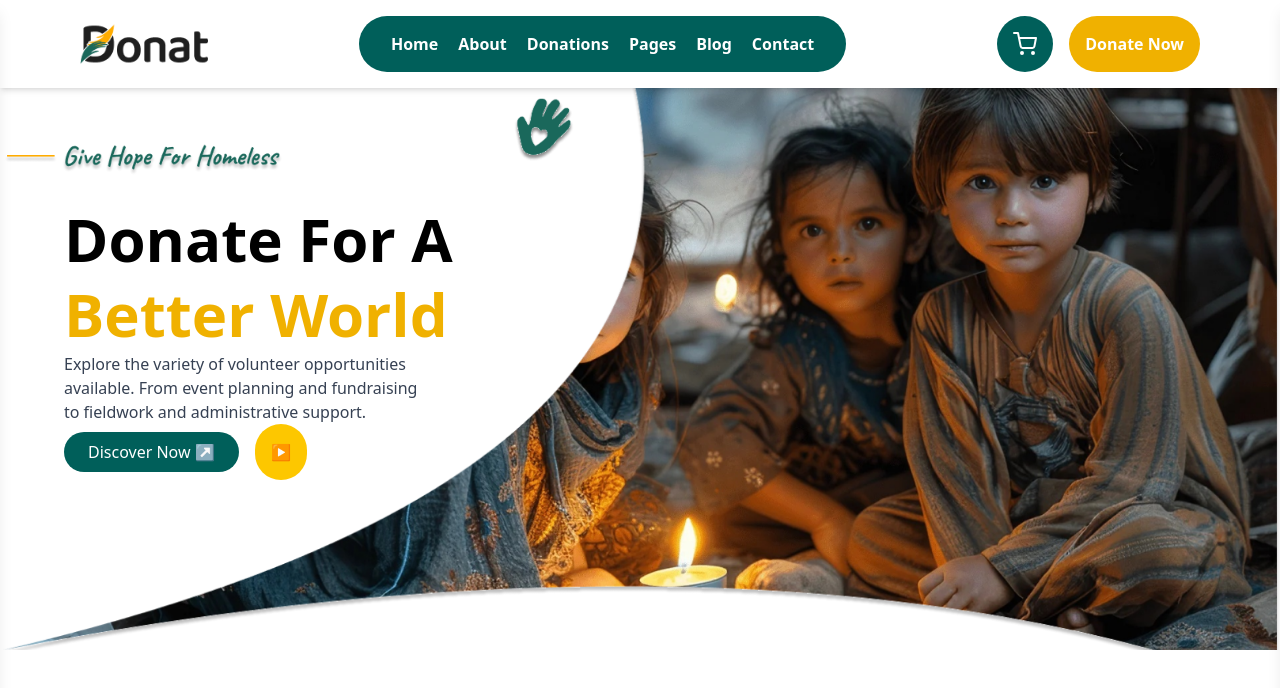
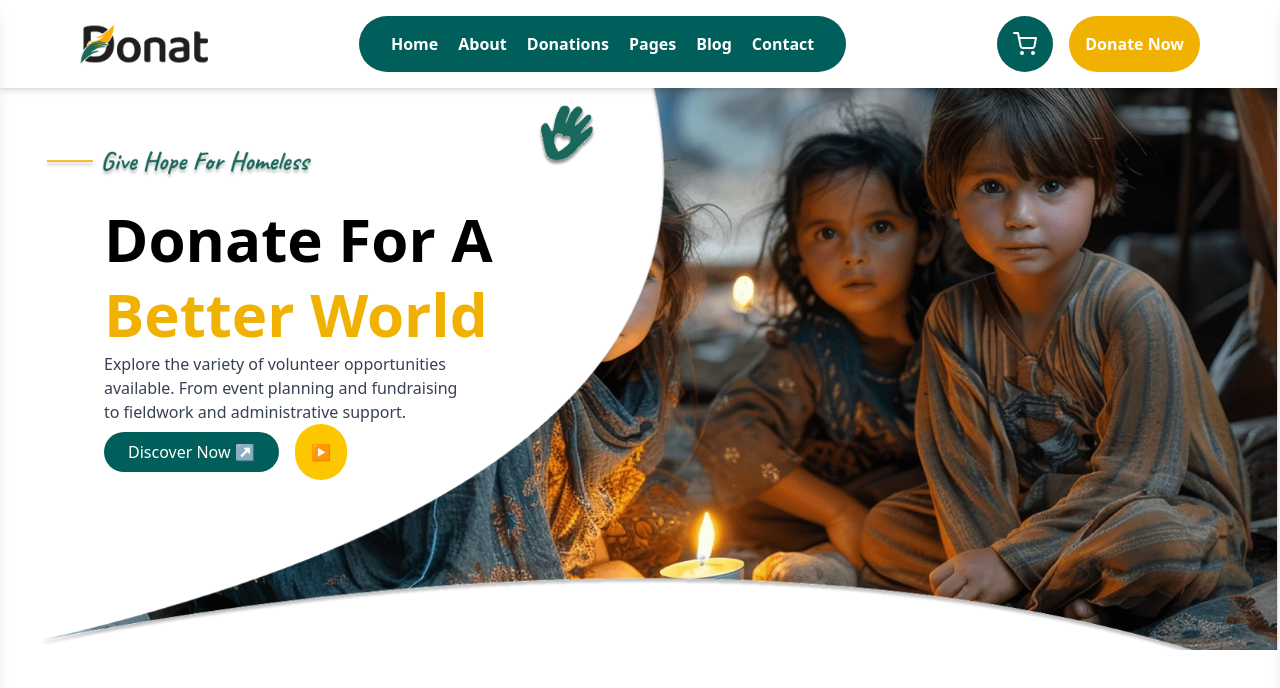
Before and after one commit to Eng-seydcali/donatweb, a React (Vite) app: page / in a window 1280 px wide. Shown: the top 688 px of the page. Built offline with nearby package versions, Linux system fonts and the light colour scheme.

Commit message:
first commit

```diff
--- a/src/components/HeroSection.jsx
+++ b/src/components/HeroSection.jsx
@@ -1,6 +1,6 @@
 const HeroSection = () => {
     return (
-      <section className="relative h-[650px] flex items-center justify-between px-6 md:px-16 pt-8 hiddesn:bg-[url('/HeroImage.png')] md:bg-[url('/images/HeroImage.png')] bg-cover bg-center">
+      <section className="relative h-[650px] flex items-center ml-10 justify-between px-6 md:px-16 pt-8 hiddesn:bg-[url('/HeroImage.png')] md:bg-[url('/images/HeroImage.png')] bg-cover bg-center">
         {/* Left Side (Text) */}
         <div className="md:w-1/2 text-center md:text-left ">
           <h1 className="text-6xl md:text-6xl font-bold leading-tight">
```
